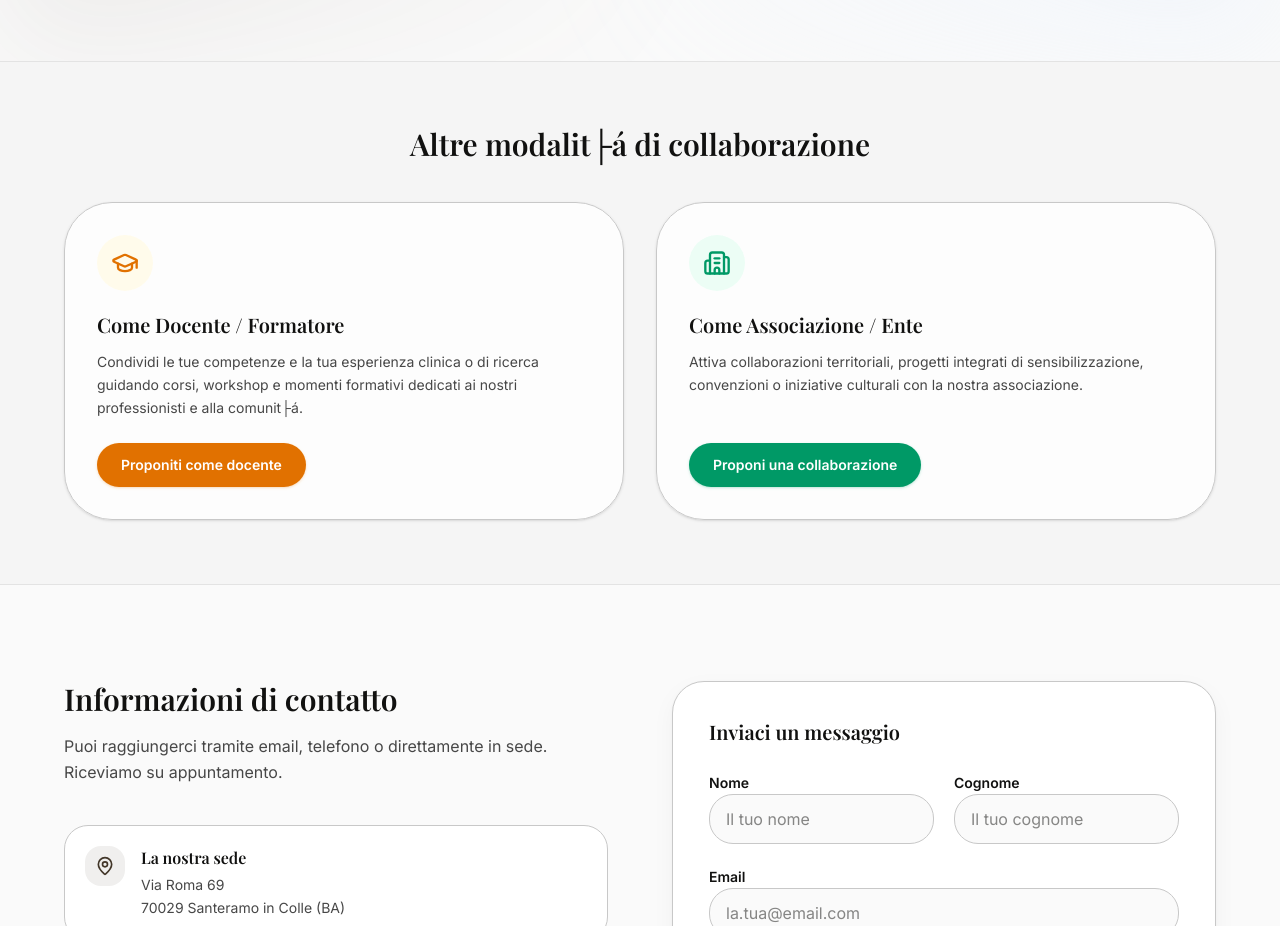
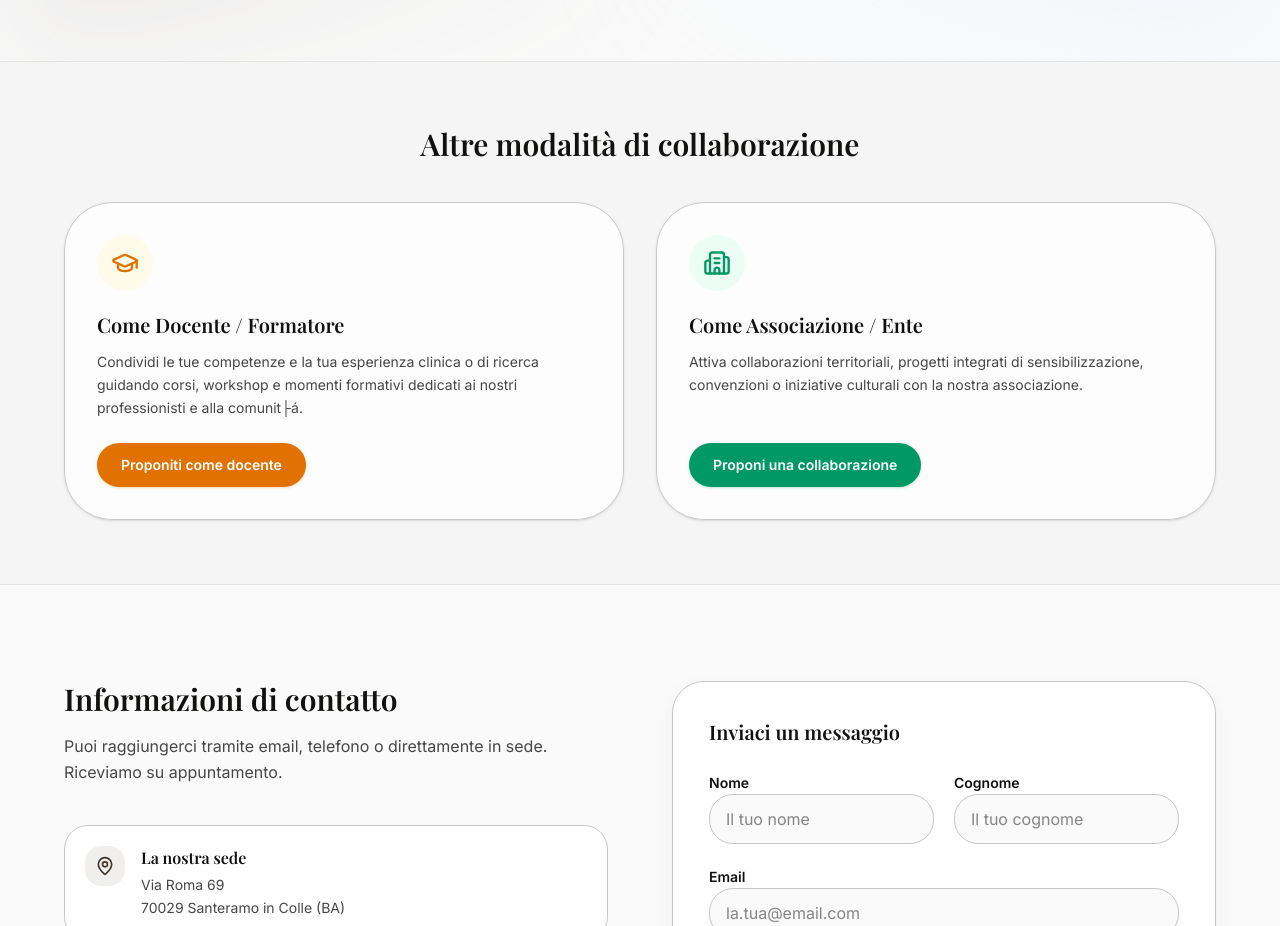
Before and after one commit to applicaaps/applica, a Next.js app in the folder applica-app/: page /unisciti in a window 1280 px wide. Shown: the part 820-1746 px from the top of the page. Built offline with nearby package versions, Linux system fonts and the light colour scheme; a web font is replaced by a local one.

Commit message:
modifica

```diff
--- a/applica-app/app/unisciti/page.tsx
+++ b/applica-app/app/unisciti/page.tsx
@@ -99,7 +99,7 @@ export default function Contatti() {
           <RevealSection>
             <div className="text-center mb-10">
               <h2 className="text-2xl md:text-3xl font-bold text-[var(--color-on-surface)]">
-                Altre modalit├á di collaborazione
+                Altre modalità di collaborazione
               </h2>
             </div>
           </RevealSection>
```
